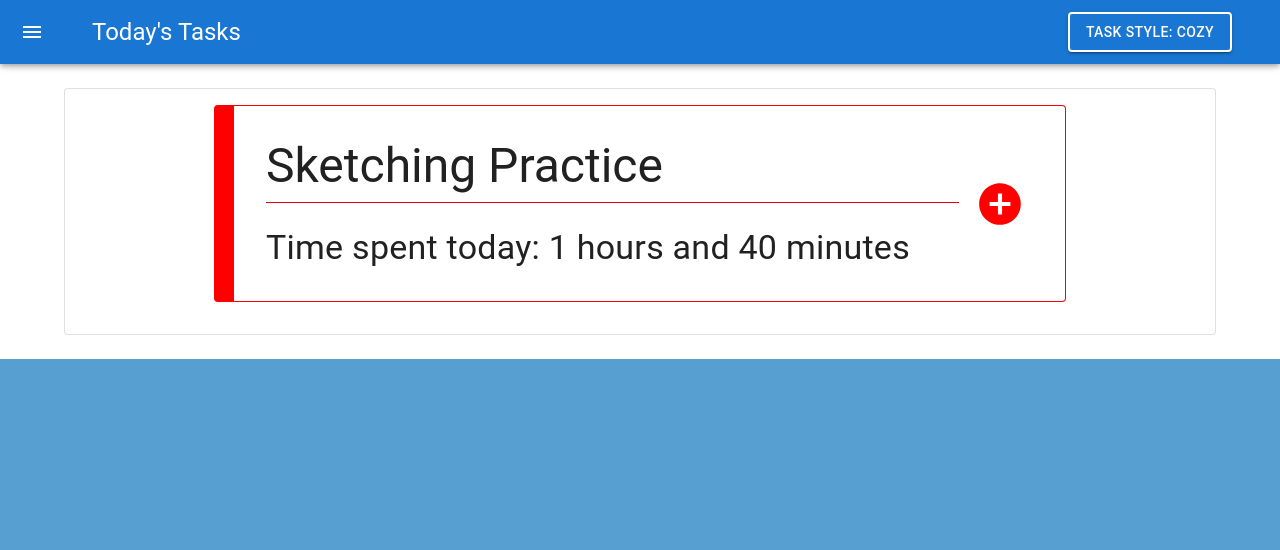
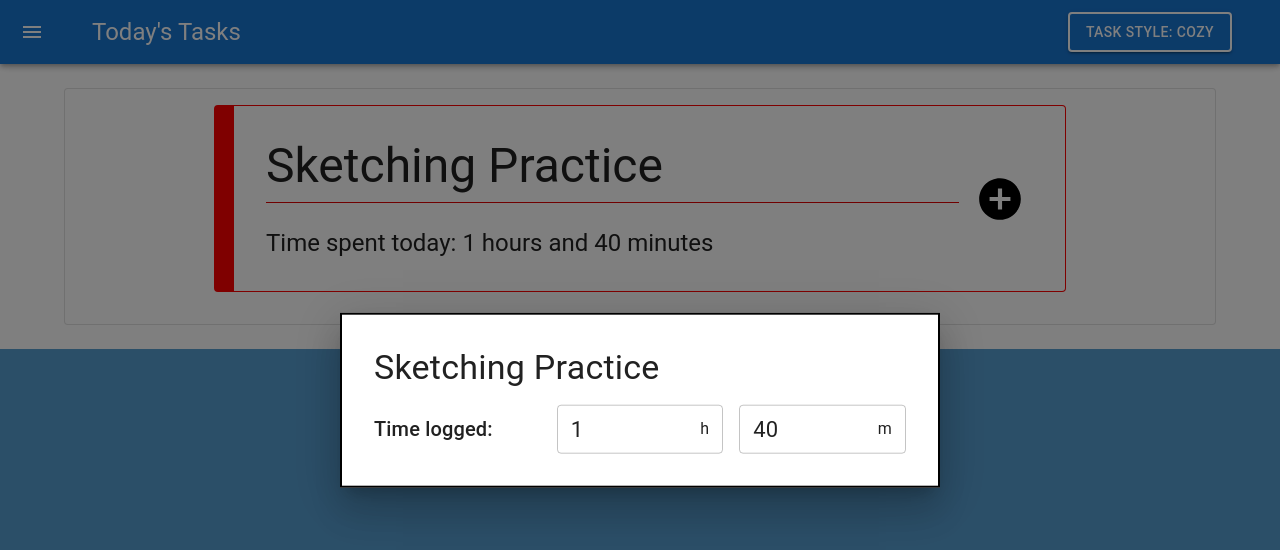
Before and after one commit to EpicNicks/weekly-task-tracker-web, a React (Vite) app: page /task-tracker/today-view in a window 1280 px wide. Both pictures are taken after a click on the button 999 px from the left and 203 px from the top of the page. Shown: the top 550 px of the page. Built offline with nearby package versions, Linux system fonts and the light colour scheme.

Commit message:
daily task card logic added

```diff
--- a/src/pages/login/Login.tsx
+++ b/src/pages/login/Login.tsx
@@ -2,7 +2,7 @@ import { Navigate } from 'react-router-dom'
 import { Button, Container, Grid, Paper, TextField, Typography } from '@mui/material'
 import styled from '@emotion/styled'
 import { keyframes } from '@emotion/react'
-import { Formik } from 'formik'
+import { Formik, Form } from 'formik'
 import * as Yup from 'yup'
 import { useAppSelector } from '../../redux/hooks'
 import { usePostLoginMutation } from '../../redux/services/apiSlice'
@@ -66,6 +66,7 @@ function Login() {
                     password: Yup.string().required(),
                 })}
             >
+                <Form>
                     <StyledDiv>
                         <Container
                             maxWidth="xs"
@@ -146,6 +147,7 @@ function Login() {
                             </Grid>
                         </Container>
                     </StyledDiv>
+                </Form>
             </Formik >
         </>
     )
--- a/src/pages/task-tracker/common/DailyTaskCard.tsx
+++ b/src/pages/task-tracker/common/daily-task-card/DailyTaskCard.tsx
@@ -1,7 +1,7 @@
-import { Card, Divider, Grid, IconButton, Stack, Typography } from '@mui/material'
-import { UserPrefs } from '../../../redux/services/userPrefs'
+import { Card, Divider, Grid, Stack, Typography } from '@mui/material'
+import { UserPrefs } from '../../../../redux/services/userPrefs'
 import { match } from 'ts-pattern'
-import { AddCircle } from '@mui/icons-material'
+import TaskLogButton from './TaskLogButton'
 
 export interface DailyTaskCardProps {
     taskColor: string
@@ -37,13 +37,11 @@ export default function DailyTaskCard(props: DailyTaskCardProps) {
                                 <Stack direction="column" spacing={1}>
                                     <Typography variant="h3">{taskName}</Typography>
                                     <Divider color={taskColor.substring(0, 6)} />
-                                    <Typography pt={2} variant="h4">Time spent today: {timeString()}</Typography>
+                                    <Typography pt={2} variant="h5">Time spent today: {timeString()}</Typography>
                                 </Stack>
                             </Grid>
                             <Grid item ml={1} xs={1}>
-                                <IconButton>
-                                    <AddCircle sx={{ fontSize: '50px', color: taskColor }} />
-                                </IconButton>
+                                <TaskLogButton taskProps={props} />
                             </Grid>
                         </Grid>
                     ))
@@ -55,9 +53,7 @@ export default function DailyTaskCard(props: DailyTaskCardProps) {
                             <Grid item xs={4}>
                                 <Stack direction="row" spacing={1} alignItems="center">
                                     <Typography variant="h4">{timeString()}</Typography>
-                                    <IconButton>
-                                        <AddCircle sx={{ fontSize: '50px', color: taskColor }} />
-                                    </IconButton>
+                                    <TaskLogButton taskProps={props} />
                                 </Stack>
                             </Grid>
                         </Grid>
--- /dev/null
+++ b/src/pages/task-tracker/common/daily-task-card/NumericField.tsx
@@ -0,0 +1,60 @@
+import { TextField, TextFieldProps } from '@mui/material'
+import { useState } from 'react'
+import { match } from 'ts-pattern'
+
+
+type NumericFieldProps = TextFieldProps & {
+    numericmode: 'decimal' | 'integer'
+    maxDecimalPlaces?: number
+    max?: number
+    min?: number
+}
+
+export default function NumericField(props: NumericFieldProps) {
+    const {
+        numericmode,
+        maxDecimalPlaces,
+        max,
+        min,
+    } = props
+
+    const [curInput, setCurInput] = useState<string>('')
+
+    // progressively captures to validate by progressively tighening the conditions (backmost group to frontmost)
+    // {1,} capture group means 1 to unlimited (equivalent to +), so we turn undefined into nothing for no limit
+    // (^[0-9]+\.[0-9]{1,N}$), (^[0-9]+\.$), (^[0-9]+$)
+
+    const inputFilter = match(numericmode)
+        .with('decimal', () => new RegExp(`(^[0-9]+\\.[0-9]{1,${maxDecimalPlaces ?? ''}}$)|(^[0-9]+\\.$)|(^[0-9]+$)`, 'm'))
+        .with('integer', () => /^[0-9]+$/m)
+        .exhaustive()
+
+    return (
+        <TextField
+            {...props}
+            value={props.value ?? curInput}
+            onChange={(changeEvent) => {
+                const value = changeEvent.target.value
+                if (value !== '' && !inputFilter.test(value)) {
+                    changeEvent.target.value = ''
+                    return
+                }
+                const numericValue = match(numericmode)
+                    .with('decimal', () => Number.parseFloat(value))
+                    .with('integer', () => Number.parseInt(value))
+                    .exhaustive()
+                if (!!max && numericValue > max) {
+                    changeEvent.target.value = ''
+                    return
+                }
+                if (!!min && numericValue < min) {
+                    changeEvent.target.value = ''
+                    return
+                }
+                setCurInput(value)
+                changeEvent.target.value = value
+                props.onChange?.(changeEvent)
+            }}
+        />
+    )
+}
--- /dev/null
+++ b/src/pages/task-tracker/common/daily-task-card/TaskLogButton.tsx
@@ -0,0 +1,125 @@
+import { AddCircle } from '@mui/icons-material'
+import { Tooltip, IconButton, Modal, Box, Typography, Grid } from '@mui/material'
+import { useState } from 'react'
+import { DailyTaskCardProps } from './DailyTaskCard'
+import NumericField from './NumericField'
+import { Form, Formik } from 'formik'
+import * as Yup from 'yup'
+
+interface TaskLogButtonProps {
+    addCircleProps?: typeof AddCircle
+    taskProps: DailyTaskCardProps
+}
+
+export default function TaskLogButton(props: TaskLogButtonProps) {
+    const {
+        addCircleProps = {},
+        taskProps,
+    } = props
+
+    const [modalOpen, setModalOpen] = useState<boolean>(false)
+
+    const modalStyles = {
+        position: 'absolute' as const,
+        top: '50%',
+        left: '50%',
+        transform: 'translate(-50%, -50%)',
+        width: 600,
+        bgcolor: 'background.paper',
+        border: '2px solid #000',
+        boxShadow: 24,
+        p: 4,
+    }
+
+    return (
+        <>
+            <Tooltip title="Log Time Spent">
+                <IconButton onClick={() => {
+                    setModalOpen(true)
+                }}>
+                    <AddCircle sx={{ fontSize: '50px', color: 'black' }} {...addCircleProps} />
+                </IconButton>
+            </Tooltip>
+            <Modal
+                open={modalOpen}
+                onClose={() => setModalOpen(false)}
+            >
+                <Formik
+                    initialValues={{
+                        hours: Math.floor(taskProps.minutesLogged / 60).toString(),
+                        minutes: Math.floor(taskProps.minutesLogged % 60).toString(),
+                    }}
+                    onSubmit={(values) => {
+                        // TODO submit
+                        if (!values.hours && !values.minutes) {
+                            // don't bother updating the time
+                        }
+                    }}
+                    validationSchema={Yup.object().shape({
+                        hours: Yup.string().nullable(),
+                        minutes: Yup.string().nullable(),
+                    })}
+                >
+                    {
+                        formikProps => (
+                            <Form>
+                                <Box sx={modalStyles} m={0}>
+                                    <Typography variant="h4" pb={2}>
+                                        {taskProps.taskName}
+                                    </Typography>
+                                    <Grid container direction="row" spacing={2} alignItems="center">
+                                        <Grid item xs={4}>
+                                            <Typography variant="h6">Time logged:</Typography>
+                                        </Grid>
+                                        <Grid item xs={4}>
+                                            <NumericField
+                                                name="hours"
+                                                value={formikProps.values.hours}
+                                                onChange={formikProps.handleChange}
+                                                onBlur={formikProps.handleBlur}
+                                                numericmode="integer"
+                                                max={23}
+                                                fullWidth
+                                                variant="outlined"
+                                                size="small"
+                                                inputProps={{
+                                                    style: {
+                                                        fontSize: '22px'
+                                                    }
+                                                }}
+                                                InputProps={{
+                                                    endAdornment: <Typography>h</Typography>
+                                                }}
+                                            />
+                                        </Grid>
+                                        <Grid item xs={4}>
+                                            <NumericField
+                                                name="minutes"
+                                                value={formikProps.values.minutes}
+                                                onChange={formikProps.handleChange}
+                                                onBlur={formikProps.handleBlur}
+                                                numericmode="integer"
+                                                max={60}
+                                                fullWidth
+                                                variant="outlined"
+                                                size="small"
+                                                inputProps={{
+                                                    style: {
+                                                        fontSize: '22px'
+                                                    }
+                                                }}
+                                                InputProps={{
+                                                    endAdornment: <Typography>m</Typography>
+                                                }}
+                                            />
+                                        </Grid>
+                                    </Grid>
+                                </Box>
+                            </Form>
+                        )
+                    }
+                </Formik>
+            </Modal >
+        </>
+    )
+}
--- a/src/pages/task-tracker/today-view/TodayView.tsx
+++ b/src/pages/task-tracker/today-view/TodayView.tsx
@@ -1,5 +1,5 @@
 import { Box, Card, CircularProgress, Container } from '@mui/material'
-import DailyTaskCard from '../common/DailyTaskCard'
+import DailyTaskCard from '../common/daily-task-card/DailyTaskCard'
 import { useAppSelector } from '../../../redux/hooks'
 import { useGetAllTasksQuery } from '../../../redux/services/apiSlice'
 
```
Lines whose indentation alone changed are shown as unchanged.
